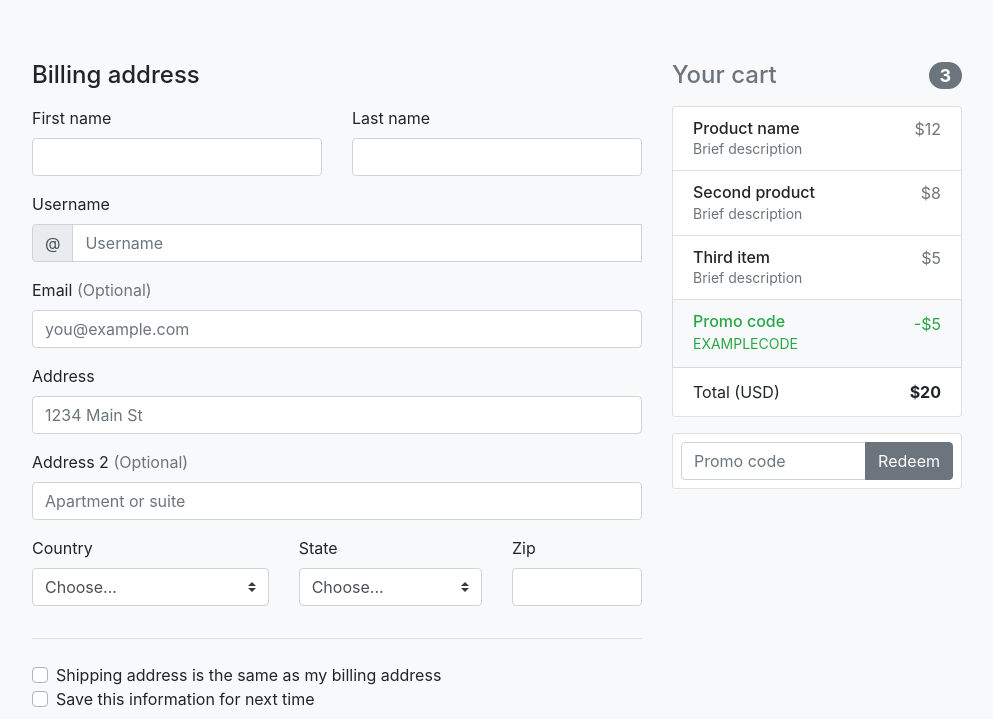
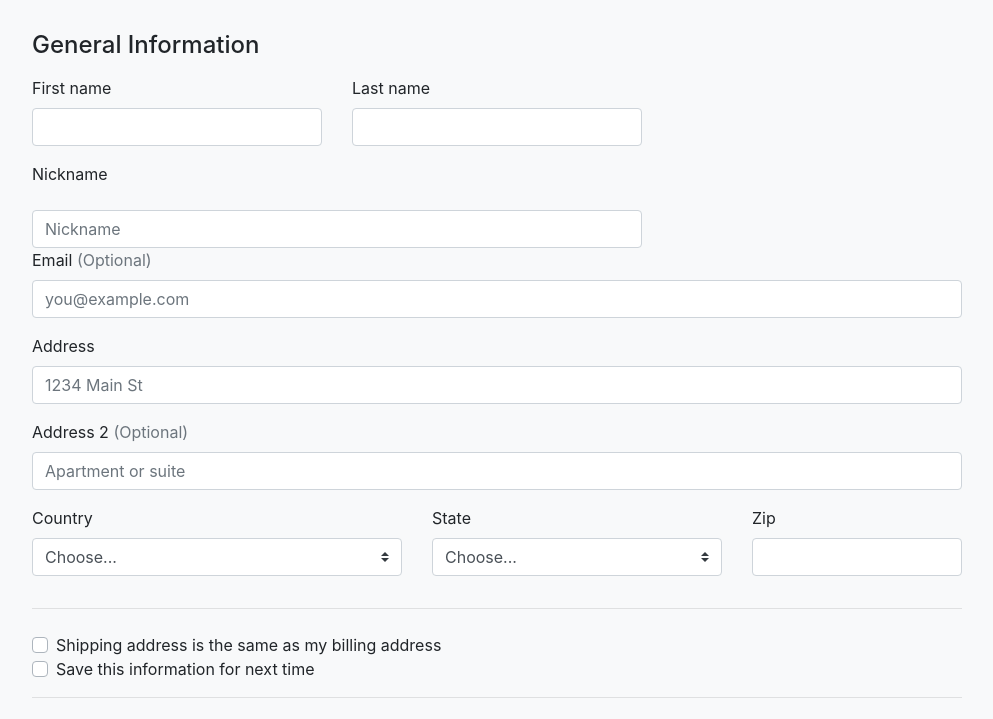
Before and after one commit to jstarts86/PracticalProject2, a plain HTML site: page bootstrap-4.6.2-examples/checkout/index.html in a window 1280 px wide. Shown: the part 253-972 px from the top of the page, without its empty margins (143-1136 px from the left). Drawn offline with nearby package versions, Linux system fonts and the light colour scheme.

Commit message:
finish changing index.html

```diff
--- a/bootstrap-4.6.2-examples/checkout/index.html
+++ b/bootstrap-4.6.2-examples/checkout/index.html
@@ -43,62 +43,14 @@
 <div class="container">
   <div class="py-5 text-center">
     <img class="d-block mx-auto mb-4" src="../assets/brand/bootstrap-solid.svg" alt="" width="72" height="72">
-    <h2>Checkout form</h2>
-    <p class="lead">Below is an example form built entirely with Bootstrap’s form controls. Each required form group has a validation state that can be triggered by attempting to submit the form without completing it.</p>
+    <h2>John's Super Duper Friend Circle</h2>
+    <p class="lead">Add a friend to my exclusive friend circle!!!</p>
   </div>
 
   <div class="row">
-    <div class="col-md-4 order-md-2 mb-4">
-      <h4 class="d-flex justify-content-between align-items-center mb-3">
-        <span class="text-muted">Your cart</span>
-        <span class="badge badge-secondary badge-pill">3</span>
-      </h4>
-      <ul class="list-group mb-3">
-        <li class="list-group-item d-flex justify-content-between lh-condensed">
-          <div>
-            <h6 class="my-0">Product name</h6>
-            <small class="text-muted">Brief description</small>
-          </div>
-          <span class="text-muted">$12</span>
-        </li>
-        <li class="list-group-item d-flex justify-content-between lh-condensed">
-          <div>
-            <h6 class="my-0">Second product</h6>
-            <small class="text-muted">Brief description</small>
-          </div>
-          <span class="text-muted">$8</span>
-        </li>
-        <li class="list-group-item d-flex justify-content-between lh-condensed">
-          <div>
-            <h6 class="my-0">Third item</h6>
-            <small class="text-muted">Brief description</small>
-          </div>
-          <span class="text-muted">$5</span>
-        </li>
-        <li class="list-group-item d-flex justify-content-between bg-light">
-          <div class="text-success">
-            <h6 class="my-0">Promo code</h6>
-            <small>EXAMPLECODE</small>
-          </div>
-          <span class="text-success">-$5</span>
-        </li>
-        <li class="list-group-item d-flex justify-content-between">
-          <span>Total (USD)</span>
-          <strong>$20</strong>
-        </li>
-      </ul>
 
-      <form class="card p-2">
-        <div class="input-group">
-          <input type="text" class="form-control" placeholder="Promo code">
-          <div class="input-group-append">
-            <button type="submit" class="btn btn-secondary">Redeem</button>
-          </div>
-        </div>
-      </form>
-    </div>
     <div class="col-md-8 order-md-1">
-      <h4 class="mb-3">Billing address</h4>
+      <h4 class="mb-3">General Information</h4>
       <form class="needs-validation" novalidate>
         <div class="row">
           <div class="col-md-6 mb-3">
@@ -118,14 +70,11 @@
         </div>
 
         <div class="mb-3">
-          <label for="username">Username</label>
-          <div class="input-group">
-            <div class="input-group-prepend">
-              <span class="input-group-text">@</span>
+          <label for="username">Nickname</label>
             </div>
-            <input type="text" class="form-control" id="username" placeholder="Username" required>
+            <input type="text" class="form-control" id="username" placeholder="Nickname" required>
             <div class="invalid-feedback" style="width: 100%;">
-              Your username is required.
+              Your Nickname is required.
             </div>
           </div>
         </div>
@@ -134,7 +83,7 @@
           <label for="email">Email <span class="text-muted">(Optional)</span></label>
           <input type="email" class="form-control" id="email" placeholder="you@example.com">
           <div class="invalid-feedback">
-            Please enter a valid email address for shipping updates.
+            Please enter a valid email address for awesome prizes.
           </div>
         </div>
 
```
Also changed, not shown: 2 other files.
